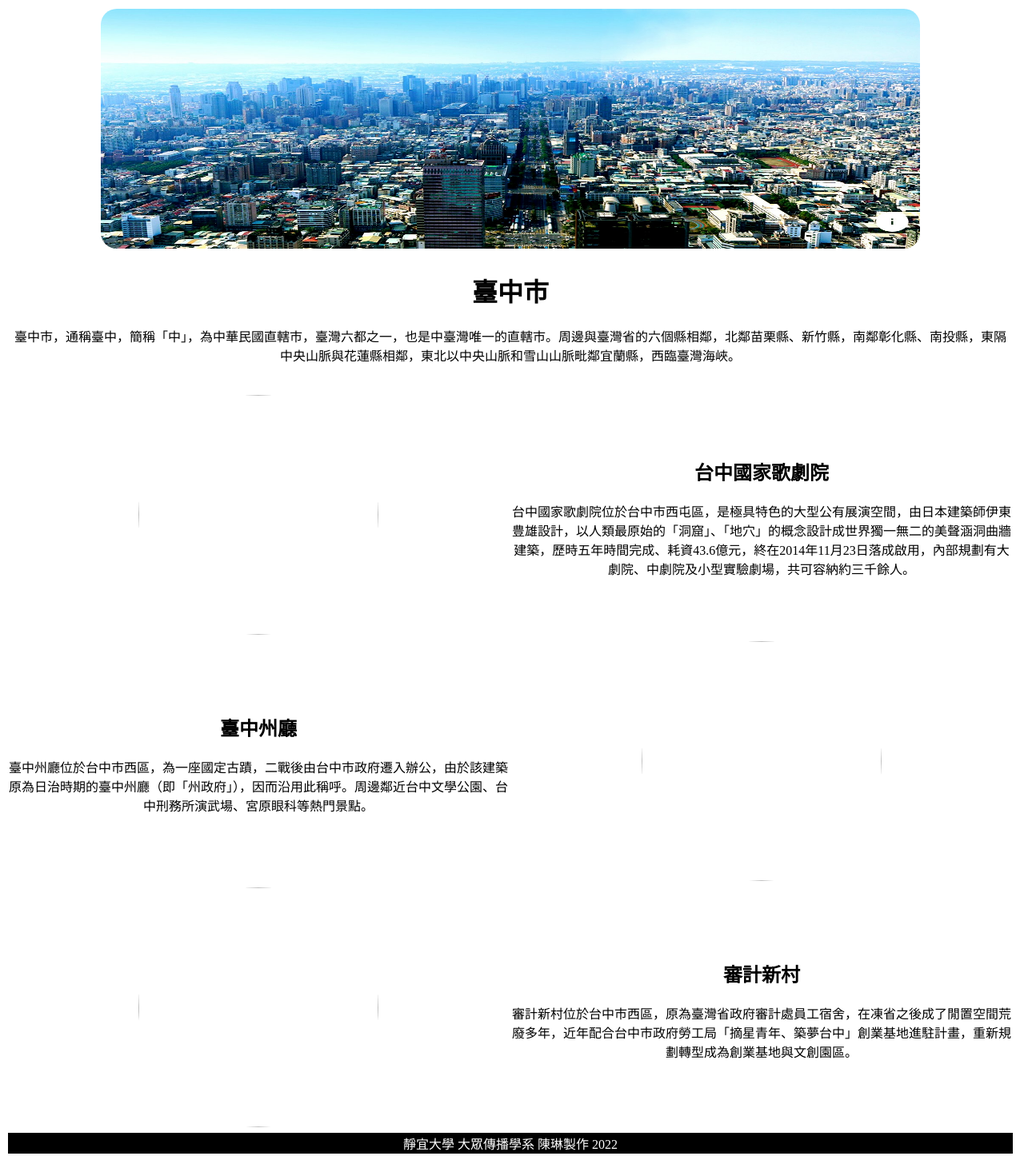
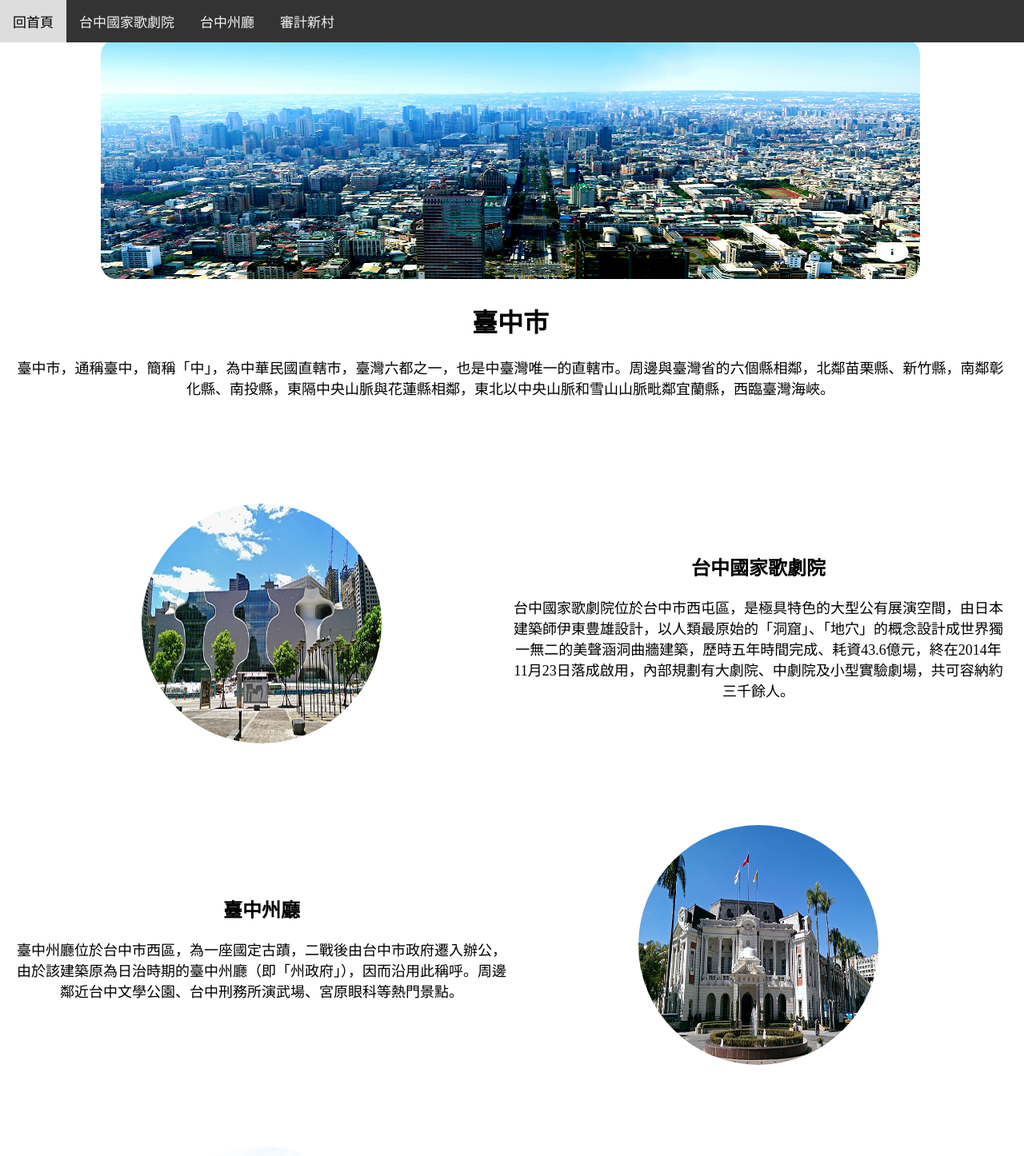
Before and after one commit to Chenlinnnn/Taichung-city, a plain HTML site: page index.html in a window 1280 px wide. Shown: the top 1446 px of the page at 80% size. Drawn offline with Linux system fonts and the light colour scheme; files whose address does not match are found by name.

Commit message:
Add files via upload

```diff
--- a/index.html
+++ b/index.html
@@ -10,9 +10,24 @@
 		img{ border-radius: 100%; width:300px; height: 300px; }
 		#head_img { border-radius: 20px;  width:1024px; height: 300px;  }
 		.main_table{ width:100%; }
+		body {margin:0;}
+
+        .navbar { overflow: hidden; background-color: #333; position: fixed; top: 0;width: 100%;}
+
+        .navbar a {float: left;display: block;color: #f2f2f2;text-align: center;padding: 14px 16px;text-decoration: none;font-size: 17px;}
+
+        .navbar a:hover {background: #ddd;color: black;}
+
+        .main {padding: 16px;margin-top: 30px;height: 1500px; /* Used in this example to enable scrolling */}
 	</style>
 </head>
 <body>
+	<div class="navbar">
+  <a href="#head_img">回首頁</a>
+  <a href="#001">台中國家歌劇院</a>
+  <a href="#002">台中州廳</a>
+  <a href="#003">審計新村</a>
+</div>
 
 	<table class="main table">
 		<tr>
@@ -24,54 +39,89 @@
 			<td colspan="2" align="center">
 				<h1>臺中市</h1>
 				<p>
-                <font size="3">臺中市，通稱臺中，簡稱「中」，為中華民國直轄市，臺灣六都之一，也是中臺灣唯一的直轄市。周邊與臺灣省的六個縣相鄰，北鄰苗栗縣、新竹縣，南鄰彰化縣、南投縣，東隔中央山脈與花蓮縣相鄰，東北以中央山脈和雪山山脈毗鄰宜蘭縣，西臨臺灣海峽。</font>
+                <font size="4">臺中市，通稱臺中，簡稱「中」，為中華民國直轄市，臺灣六都之一，也是中臺灣唯一的直轄市。周邊與臺灣省的六個縣相鄰，北鄰苗栗縣、新竹縣，南鄰彰化縣、南投縣，東隔中央山脈與花蓮縣相鄰，東北以中央山脈和雪山山脈毗鄰宜蘭縣，西臨臺灣海峽。</font>
                 </p>
                 <br>
 			</td>
 		</tr>
+		<td colspan="2">
+
+			<br>
+			<br>
+			<br>
+			<br>
+			<br>
+		</td>
 		<tr>
 			<td>
-				<img src="images/01.jpeg">
+				<img id=001 src="images/01.jpeg">
 			</td>
 			<td width="50%">
 				<p>
 					<h2 align="center">台中國家歌劇院</h2>
 					<p>
-						<font size="3">台中國家歌劇院位於台中市西屯區，是極具特色的大型公有展演空間，由日本建築師伊東豊雄設計，以人類最原始的「洞窟」、「地穴」的概念設計成世界獨一無二的美聲涵洞曲牆建築，歷時五年時間完成、耗資43.6億元，終在2014年11月23日落成啟用，內部規劃有大劇院、中劇院及小型實驗劇場，共可容納約三千餘人。</font>
+						<font size="4">台中國家歌劇院位於台中市西屯區，是極具特色的大型公有展演空間，由日本建築師伊東豊雄設計，以人類最原始的「洞窟」、「地穴」的概念設計成世界獨一無二的美聲涵洞曲牆建築，歷時五年時間完成、耗資43.6億元，終在2014年11月23日落成啟用，內部規劃有大劇院、中劇院及小型實驗劇場，共可容納約三千餘人。</font>
 					</p>
 				</p>
 			</td>
 		</tr>
+		<td colspan="2">
+
+			<br>
+			<br>
+			<br>
+			<br>
+			<br>
+		</td>
 		<tr>
-			<td>
+			<td height="300px">
 				<p>
 					<h2 align="center">臺中州廳</h2>
 					<p>
-						<font size="3">臺中州廳位於台中市西區，為一座國定古蹟，二戰後由台中市政府遷入辦公，由於該建築原為日治時期的臺中州廳（即「州政府」），因而沿用此稱呼。周邊鄰近台中文學公園、台中刑務所演武場、宮原眼科等熱門景點。</font>
+						<font size="4">臺中州廳位於台中市西區，為一座國定古蹟，二戰後由台中市政府遷入辦公，由於該建築原為日治時期的臺中州廳（即「州政府」），因而沿用此稱呼。周邊鄰近台中文學公園、台中刑務所演武場、宮原眼科等熱門景點。</font>
                     </p>
                 </p>
 			</td>
 			<td>
-				<img src="images/02.jpeg">
+				<img id=002 src="images/02.jpeg">
 			</td>
 		</tr>
+		<td colspan="2">
+
+			<br>
+			<br>
+			<br>
+			<br>
+			<br>
+		</td>
 		<tr>
-			<td>
-                <img src="images/03.jpeg">
+			<td height="300px">
+                <img id=003 src="images/03.jpeg">
 		    </td>
 			<td>
 				<P>
 				    <h2 align="center">審計新村</h2>
 				    <p>
-				    	<font size="3">審計新村位於台中市西區，原為臺灣省政府審計處員工宿舍，在凍省之後成了閒置空間荒廢多年，近年配合台中市政府勞工局「摘星青年、築夢台中」創業基地進駐計畫，重新規劃轉型成為創業基地與文創園區。</font>
+				    	<font size="4">審計新村位於台中市西區，原為臺灣省政府審計處員工宿舍，在凍省之後成了閒置空間荒廢多年，近年配合台中市政府勞工局「摘星青年、築夢台中」創業基地進駐計畫，重新規劃轉型成為創業基地與文創園區。</font>
                     </p>
                 </P>
+
 			</td>
 		</tr>
+		<td colspan="2">
+
+			<br>
+			<br>
+			<br>
+			<br>
+			<br>
+		</td>
 		<tr>
-			<td style='text-align: center;background-color:black; color:white' colspan="2" >
+
+			<td height="50px" style='text-align: center;background-color:black; color:white' colspan="2" >
 
 				<font>  靜宜大學 大眾傳播學系 陳琳製作 2022 </font>
+
 
 			</td>
 			<td></td>
```
Also changed, not shown: images/00taichung.jpeg (added), images/01.jpeg (added), images/02.jpeg (added), images/03.jpeg (added).
